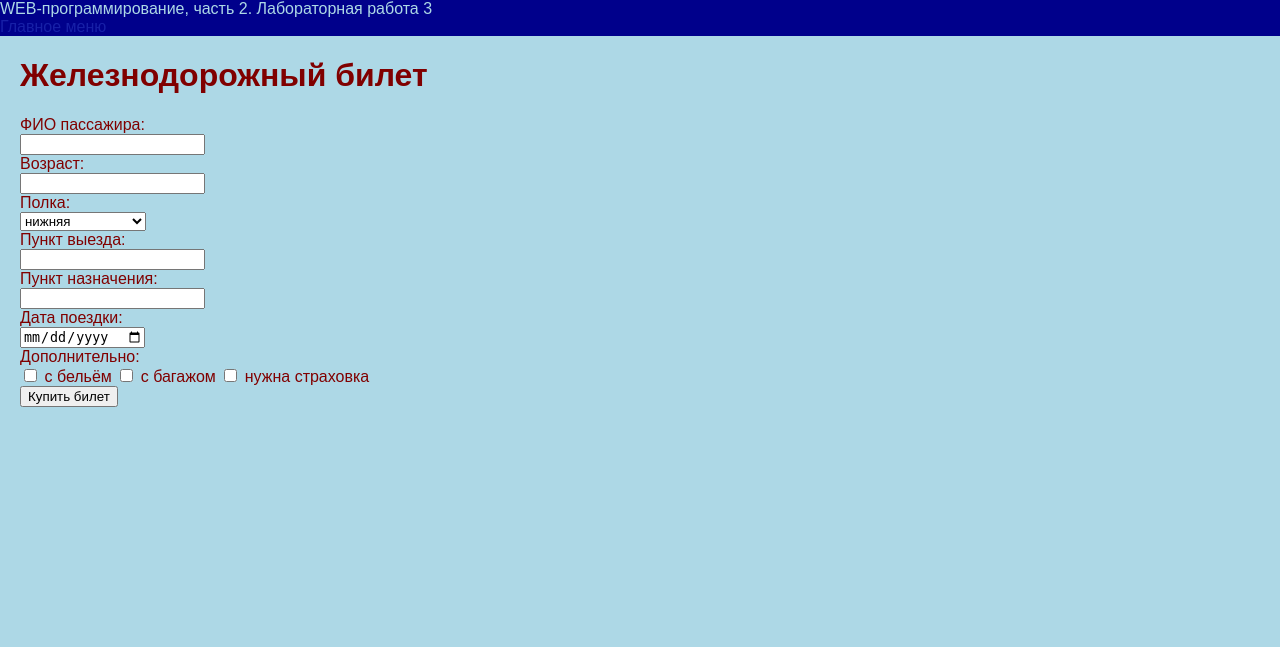
After one commit to Chupa4ups/webLabs, a Flask app: page /lab3/ticket in a window 1280 px wide. The commit adds this page. Shown: the top 647 px of the page. Run offline with Flask 3, Linux system fonts and the light colour scheme.

Commit message:
Завершение работы

```diff
--- a/templates/lab3/settings.html
+++ b/templates/lab3/settings.html
@@ -20,6 +20,9 @@
     </div>
 </form>
 <div>
+    <a href="/lab3/clear_settings">Сбросить настройки</a>
+</div>
+<div>
     <a href="/lab3/">Назад в меню</a>
 </div>
 {% endblock %}
--- /dev/null
+++ b/templates/lab3/ticket.html
@@ -0,0 +1,65 @@
+{% extends "base.html" %}
+
+{% block lab %}Лабораторная работа 3{% endblock %}
+
+{% block main %}
+
+<h1>Железнодорожный билет</h1>
+
+<form action="/lab3/ticket">
+    <div>ФИО пассажира:</div>
+    <div>
+        <input type="text" name="fio" value="{{ form.fio or '' }}">
+        <span style="color: red;">{{ errors.fio or '' }}</span>
+    </div>
+
+    <div>Возраст:</div>
+    <div>
+        <input type="number" name="age" value="{{ form.age or '' }}">
+        <span style="color: red;">{{ errors.age or '' }}</span>
+    </div>
+
+    <div>Полка:</div>
+    <div>
+        <select name="shelf">
+            {% for key, title in shelves.items() %}
+            <option value="{{ key }}" {{ 'selected' if form.shelf == key else '' }}>{{ title }}</option>
+            {% endfor %}
+        </select>
+        <span style="color: red;">{{ errors.shelf or '' }}</span>
+    </div>
+
+    <div>Пункт выезда:</div>
+    <div>
+        <input type="text" name="departure" value="{{ form.departure or '' }}">
+        <span style="color: red;">{{ errors.departure or '' }}</span>
+    </div>
+
+    <div>Пункт назначения:</div>
+    <div>
+        <input type="text" name="destination" value="{{ form.destination or '' }}">
+        <span style="color: red;">{{ errors.destination or '' }}</span>
+    </div>
+
+    <div>Дата поездки:</div>
+    <div>
+        <input type="date" name="date" value="{{ form.date or '' }}">
+        <span style="color: red;">{{ errors.date or '' }}</span>
+    </div>
+
+    <div>Дополнительно:</div>
+    <label>
+        <input type="checkbox" name="linen" {{ 'checked' if form.linen else '' }}> с бельём
+    </label>
+    <label>
+        <input type="checkbox" name="baggage" {{ 'checked' if form.baggage else '' }}> с багажом
+    </label>
+    <label>
+        <input type="checkbox" name="insurance" {{ 'checked' if form.insurance else '' }}> нужна страховка
+    </label>
+
+    <div>
+        <button type="submit">Купить билет</button>
+    </div>
+</form>
+{% endblock %}
```
Also changed, not shown: templates/lab3/ticket_result.html (added, +32 -0 lines).
